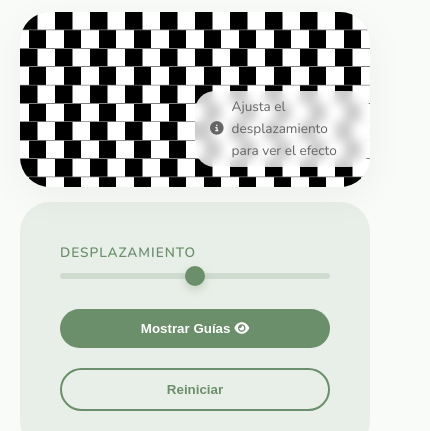
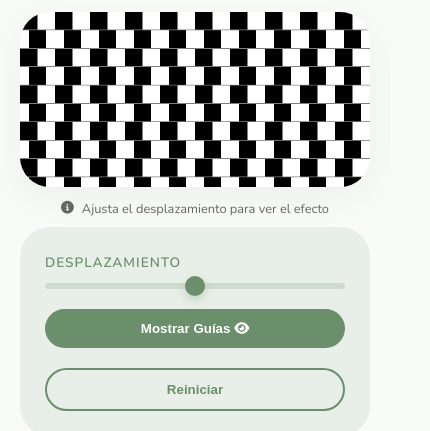
Before and after one commit to psiferbisceglia/mi-landing-page, an Eleventy site: page src/ilusiones/cafe-wall.html in a window 390 px wide. Shown: the part 414-845 px from the top of the page, 430 px wide, since content can reach past the window. Built offline with nearby package versions, Linux system fonts and the light colour scheme; Eleventy itself is replaced by a stand-in of ours; files that its build step writes are made by us from their sources; no server answers.

Commit message:
feat: add Cafe Wall illusion interactive page with canvas and visual guides

```diff
--- a/src/ilusiones/cafe-wall.html
+++ b/src/ilusiones/cafe-wall.html
@@ -315,13 +315,47 @@ image: "img/cafe-wall-preview.svg"
     }
 
     @media (max-width: 768px) {
+        .guias-revelacion {
+            left: -15px;
+            width: calc(100% + 30px);
+        }
+
+        .canvas-contenedor {
+            margin-bottom: 40px;
+        }
+
+        .drag-hint {
+            position: absolute;
+            top: 100%;
+            left: 0;
+            bottom: auto;
+            transform: none;
+            margin-top: 12px;
+            background: none;
+            backdrop-filter: none;
+            box-shadow: none;
+            padding: 0;
+            font-size: 0.8rem;
+            width: 100%;
+            display: flex;
+            justify-content: center;
+        }
+
         .controles {
-            grid-template-columns: 1fr;
+            padding: 25px;
+            gap: 20px;
         }
+
         .botones-acciones {
-            grid-column: 1;
             flex-direction: column;
+            width: 100%;
         }
+
+        .btn {
+            width: 100%;
+            justify-content: center;
+        }
+
         .explicacion-grid {
             grid-template-columns: 1fr;
         }
```
